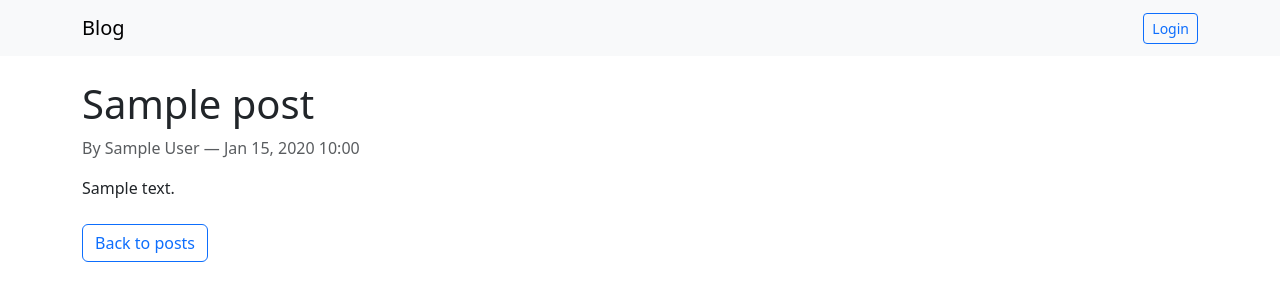
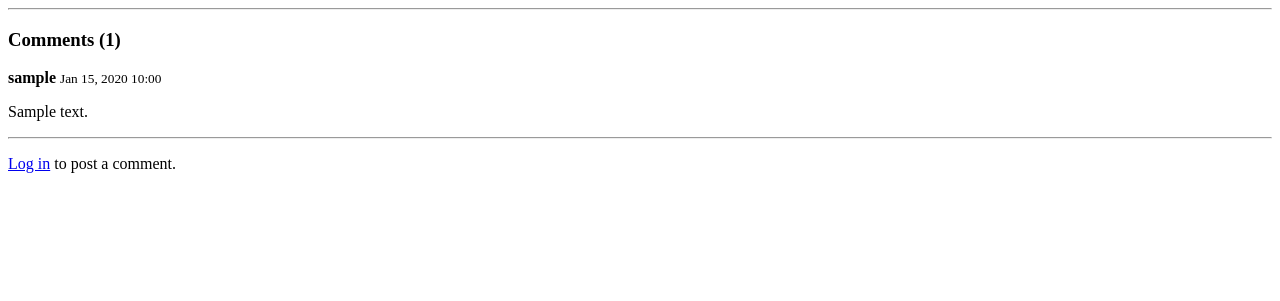
Before and after one commit to yufiji160/Alx_DjangoLearnLab, a Django app: template django_blog/blog/templates/blog/post_detail.html in a window 1280 px wide. Shown: the top 301 px of the page. Run offline with Django 4.2, Linux system fonts and the light colour scheme; the template is opened without the code that fills it: most values are stand-ins (such as "Sample title", 1, 10 or a date in 2020).

Commit message:
Add  Adding Comment Functionality to Blog Posts

```diff
--- a/django_blog/blog/templates/blog/post_detail.html
+++ b/django_blog/blog/templates/blog/post_detail.html
@@ -1,14 +1,39 @@
-{% extends "base.html" %}
-{% block content %}
-<div class="container">
-  <h1>{{ post.title }}</h1>
-  <p class="text-muted">By {{ post.author }} — {{ post.created_at|date:"M j, Y H:i" }}</p>
-  <div class="mb-4">{{ post.content|linebreaks }}</div>
+<hr>
+     <h3>Comments ({{ post.comments.count }})</h3>
 
-  {% if user == post.author %}
-    <a class="btn btn-secondary" href="{% url 'blog:post-update' post.pk %}">Edit</a>
-    <a class="btn btn-danger" href="{% url 'blog:post-delete' post.pk %}">Delete</a>
-  {% endif %}
-  <a class="btn btn-outline-primary" href="{% url 'blog:post-list' %}">Back to posts</a>
-</div>
-{% endblock %}
+
+   <div id="comments">
+     {% for comment in post.comments.all %}
+        <div class="comment">
+        <p><strong>{{ comment.author.get_full_name|default:comment.author.username }}</strong>
+           <small class="text-muted">{{ comment.created_at|date:'M d, Y H:i' }}</small>
+        </p>
+       <p>{{ comment.content|linebreaksbr }}</p>
+            {% if user.is_authenticated and comment.author == user %}
+       <p>
+                 <a href="{% url 'comment-edit' comment.pk %}">Edit</a> |
+                 <a href="{% url 'comment-delete' comment.pk %}">Delete</a>
+       </p>
+         {% endif %}
+       </div>
+<hr>
+         {% empty %}
+          <p>No comments yet. Be the first to comment!</p>
+           {% endfor %}
+  </div>
+
+
+         {% if user.is_authenticated %}
+    <div id="comment-form">
+         <h4>Leave a comment</h4>
+            <form method="post" action="{% url 'comment-create' post.pk %}">
+                                        {% csrf_token %}
+                                        {{ comment_form.as_p }}
+   <button type="submit" class="btn btn-primary">Post comment</button>
+           </form>
+   </div>
+    {% else %}
+<p>
+    <a href="{% url 'login' %}?next={{ request.path }}">Log in</a> to post a comment.
+</p>
+{% endif %}
--- a/django_blog/blog/urls.py
+++ b/django_blog/blog/urls.py
@@ -5,6 +5,9 @@ from .views import (
     PostCreateView,
     PostUpdateView,
     PostDeleteView,
+    CommentCreateView,
+    CommentUpdateView,
+    CommentDeleteView,
 )
 
 app_name = 'blog'
@@ -15,4 +18,7 @@ urlpatterns = [
     path('post/new/', PostCreateView.as_view(), name='post-create'),
     path('post/<int:pk>/update/', PostUpdateView.as_view(), name='post-update'),
     path('post/<int:pk>/delete/', PostDeleteView.as_view(), name='post-delete'),
+    path('posts/<int:post_pk>/comments/new/', CommentCreateView.as_view(), name='comment-create'),
+    path('comments/<int:pk>/edit/', CommentUpdateView.as_view(), name='comment-edit'),
+    path('comments/<int:pk>/delete/', CommentDeleteView.as_view(), name='comment-delete'),
 ]
```
Also changed, not shown: django_blog/blog/forms.py (+17 -8 lines), django_blog/blog/models.py (+15 -0 lines), django_blog/blog/templates/blog/comment_confirm_delete.html (added, +14 -0 lines), django_blog/blog/templates/blog/comment_form.html (added, +13 -0 lines), django_blog/blog/tests.py (+21 -2 lines), django_blog/blog/views.py (+55 -1 lines).
